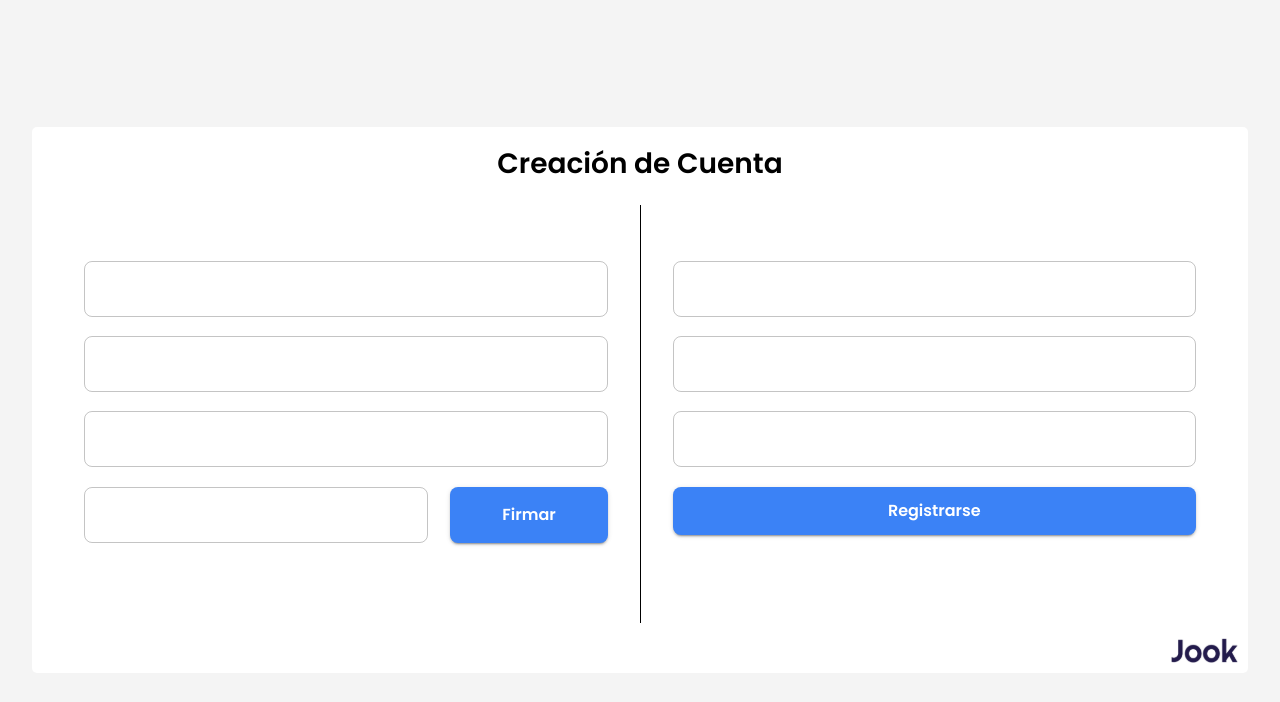
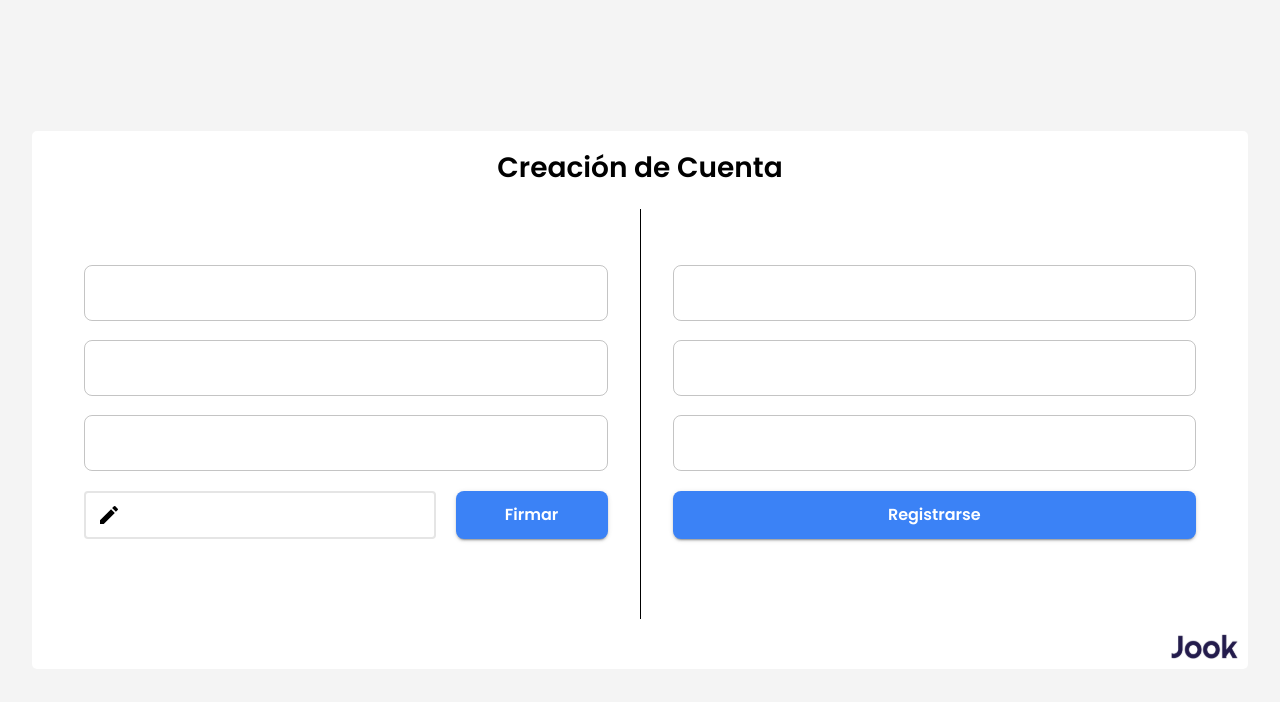
Before and after one commit to Jookcuc/SistemaFirmas, a React (Vite) app: page /auth/register in a window 1280 px wide. Shown: the top 702 px of the page. Built offline with nearby package versions, Linux system fonts and the light colour scheme.

Commit message:
feat: Added the dependency for the Signature Canvas and configure the functionality of the canvas to show the signature drawed in the main form of the register

```diff
--- a/package.json
+++ b/package.json
@@ -17,12 +17,14 @@
     "dayjs": "^1.11.13",
     "react": "^19.0.0",
     "react-dom": "^19.0.0",
-    "react-router-dom": "^7.4.0"
+    "react-router-dom": "^7.4.0",
+    "react-signature-canvas": "^1.1.0-alpha.1"
   },
   "devDependencies": {
     "@eslint/js": "^9.21.0",
     "@types/react": "^19.0.12",
     "@types/react-dom": "^19.0.4",
+    "@types/react-signature-canvas": "^1.0.7",
     "@vitejs/plugin-react": "^4.3.4",
     "eslint": "^9.21.0",
     "eslint-plugin-react-hooks": "^5.1.0",
--- a/src/core/components/SignatureModal/SignatureModal.interface.ts
+++ b/src/core/components/SignatureModal/SignatureModal.interface.ts
@@ -1,4 +1,5 @@
 export interface SignatureModalProps {
-    open: boolean;
-    handleClose: () => void;
+    open: boolean
+    handleClose: () => void
+    setFirm: (firm: string) => void
   }
--- a/src/core/components/SignatureModal/index.tsx
+++ b/src/core/components/SignatureModal/index.tsx
@@ -1,11 +1,23 @@
 import { Box, Button, Dialog, DialogActions, DialogContent, DialogTitle, Divider } from '@mui/material';
 import {SignatureModalProps} from './SignatureModal.interface'
-import { FC } from 'react';
+import { FC, useRef } from 'react';
 import HighlightOffIcon from '@mui/icons-material/HighlightOff';
 import CloudAdd from '../../icon/CloudAdd/cloud-add.svg'
+import ReactSignatureCanvas from 'react-signature-canvas';
+
+export const SignatureModal:FC<SignatureModalProps> = function({open, handleClose, setFirm}) {
+
+  const sigCanvas = useRef<ReactSignatureCanvas>(null)
 
 
-export const SignatureModal:FC<SignatureModalProps> = function({open, handleClose}) {
+  const handleSaveSignature = () => {
+    if(sigCanvas.current){
+      const firmData = sigCanvas.current.toDataURL('image/svg+xml')
+      setFirm(firmData)
+      handleClose()
+    }
+  }
+
   return (
     <Dialog
       open={open}
@@ -14,7 +26,7 @@ export const SignatureModal:FC<SignatureModalProps> = function({open, handleClos
       maxWidth="sm"
       sx={{
         "& .MuiPaper-root": {
-          borderRadius: "20px", // Ajusta el radio según necesites
+          borderRadius: "20px",
         }
       }}
     >
@@ -54,18 +66,18 @@ export const SignatureModal:FC<SignatureModalProps> = function({open, handleClos
 
       <Box>
         <DialogTitle sx={{paddingBottom: "0.8rem"}}> Pizarra </DialogTitle>
-        <Box
-          sx={{border: "3px #888 dashed",
-            borderRadius: "8px",
-            width: "91.5%",
-            height: "30vh",
-            display: "flex",
-            justifyContent: "center",
-            alignItems: "center",
-            justifySelf: "center",
-            marginBottom: "1rem"
-          }}
-        />
+        <ReactSignatureCanvas
+          ref={sigCanvas}
+          canvasProps={{
+            style: {border: "3px #888 dashed",
+              borderRadius:"8px",
+              width:"91.5%",
+              height:"30vh",
+              justifySelf:"center",
+              display:"flex"
+            }
+            }}>
+        </ReactSignatureCanvas>
 
         <DialogActions
           sx={{display:"flex",
@@ -75,6 +87,7 @@ export const SignatureModal:FC<SignatureModalProps> = function({open, handleClos
         >
           <Button
             variant="contained"
+            onClick={() => handleSaveSignature()}
             sx={{backgroundColor: "#fff",
               color: "#54575c",
               border: "solid #cbd0dc",
--- a/src/module/Auth/pages/Register/index.tsx
+++ b/src/module/Auth/pages/Register/index.tsx
@@ -1,8 +1,9 @@
-import { Box, Button, Divider, Step, StepButton, Stepper, TextField } from '@mui/material'
+import { Avatar, Box, Button, Divider, InputAdornment, Step, StepButton, Stepper, TextField } from '@mui/material'
 import { LoginLayout } from '../../../../core'
 import './Register.css'
 import { useState } from 'react'
 import { SignatureModal } from '../../../../core/components';
+import EditIcon from '@mui/icons-material/Edit';
 
 const steps = [
   "Datos Personales",
@@ -12,6 +13,7 @@ const steps = [
 
 export const RegisterPage = () => {
 
+  const [firm, setFirm] = useState("")
   const [open, setOpen] = useState(false);
   const [activeStep, setActiveStep] = useState(0);
   const [completed, setCompleted] = useState<{
@@ -20,7 +22,6 @@ export const RegisterPage = () => {
 
   const handleOpen = () => () => {
     setOpen(true);
-    console.log("MODAL ABIERTO  ")
   }
 
   const handleClose = () => () => setOpen(false);
@@ -49,11 +50,24 @@ export const RegisterPage = () => {
     <LoginLayout title="Creación de Cuenta">
       <Box component="form" sx={{display: "flex", paddingTop:"0"}}>
         <Box className="formStep" id="registerStep2" sx={{display: activeStep === 0 ? "flex": "none"}}>
-          <TextField></TextField>
+          <TextField id='puto'></TextField>
           <TextField></TextField>
           <TextField></TextField>
           <Box className="firmBox">
-            <TextField></TextField>
+            <Box
+              sx={{
+                display:"flex",
+                alignItems: "center",
+                gap: "1rem",
+                width: "70%",
+                paddingX: "0.7rem",
+                border:"solid 2px #e5e5e5",
+                borderRadius:"4px"
+              }}
+            >
+              <EditIcon />
+              <img src={firm} style={{maxHeight: "6vh"}}/>
+            </Box>
             <Button variant="contained" onClick={handleOpen()} sx={{width:"30%"}}>
               Firmar
             </Button>
@@ -89,7 +103,7 @@ export const RegisterPage = () => {
         ))}
       </Stepper>
 
-      <SignatureModal open={open} handleClose={handleClose()} />
+      <SignatureModal open={open} handleClose={handleClose()} setFirm={setFirm}/>
 
     </LoginLayout>
   )
```
Also changed, not shown: 1 other file (tests, documents, lock files or other folders).
